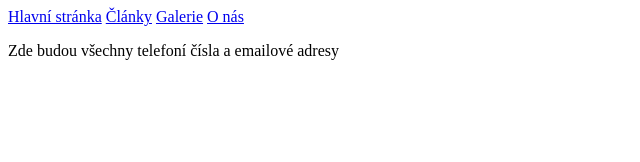
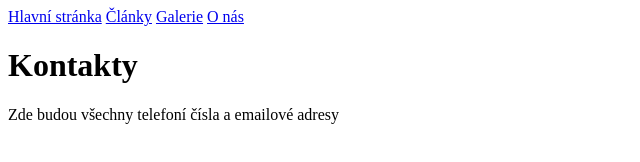
Before and after one commit to Richardkubik875/navbar, a plain HTML site: page navbar/kontakt.html in a window 1280 px wide. Shown: the whole page, without its empty margins (0-640 px from the left). Drawn offline with Linux system fonts and the light colour scheme.

Commit message:
Nadpis_kontakty

```diff
--- a/navbar/kontakt.html
+++ b/navbar/kontakt.html
@@ -11,6 +11,7 @@
     <li id="li"><a href="clanky.html">Články</a></li>
     <li id="li"><a href="galerie.html">Galerie</a></li>
     <li id="li"><a href="o nas.html">O nás</a></li>
+    <h1>Kontakty</h1>
     <p>Zde budou všechny telefoní čísla a emailové adresy</p>
 </body>
 </html>
```
